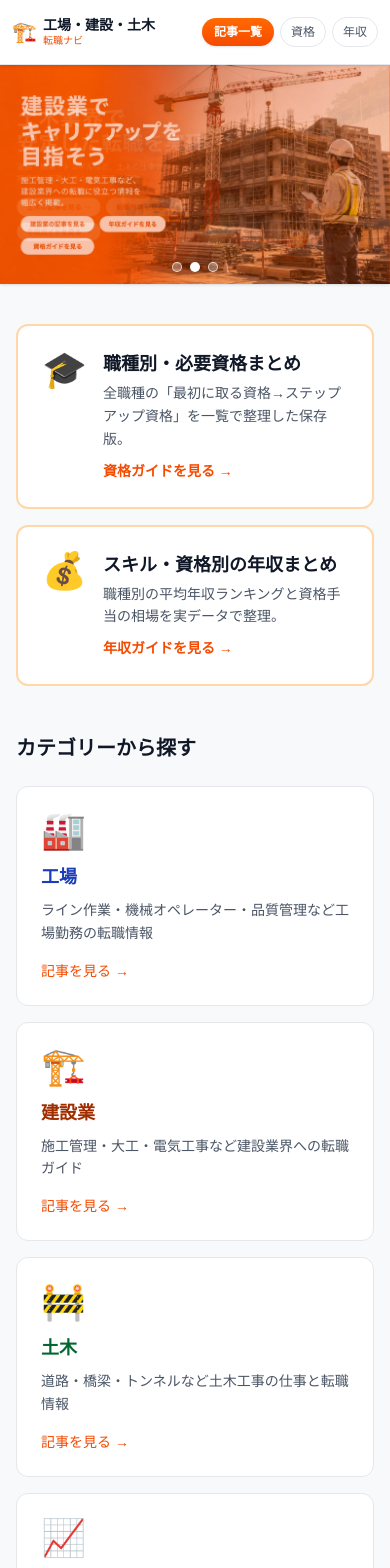
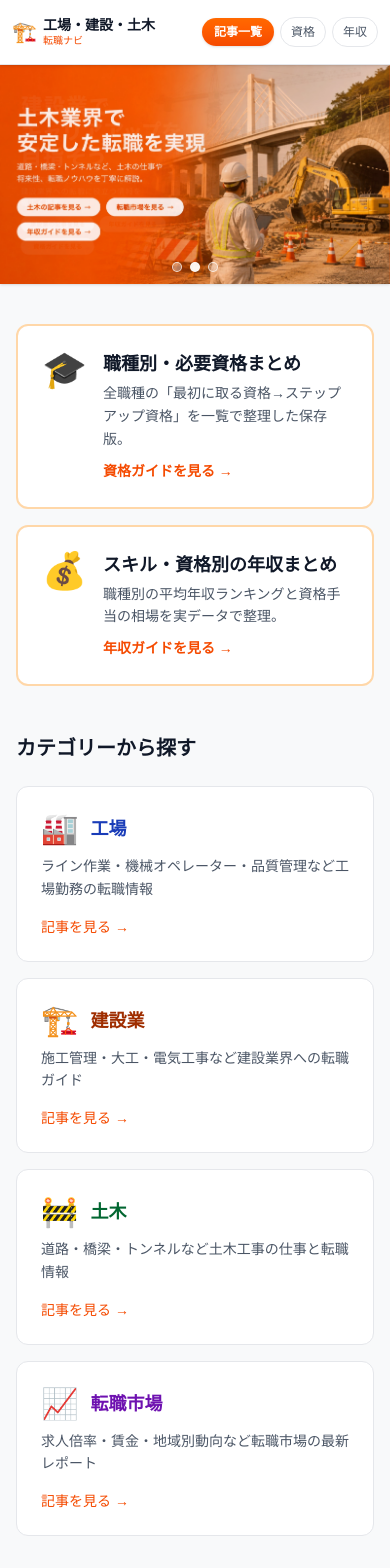
Before and after one commit to mittiy/tensyoku-blog, a Next.js app: page / in a window 390 px wide. Shown: the top 1568 px of the page. Built offline with nearby package versions, Linux system fonts and the light colour scheme.

Commit message:
Place category card icon beside title on mobile
Co-Authored-By: Claude Fable 5 <noreply@anthropic.com>

```diff
--- a/src/app/page.tsx
+++ b/src/app/page.tsx
@@ -103,10 +103,12 @@ export default function HomePage() {
                 href={`/categories/${cat}`}
                 className="group bg-white rounded-xl border border-gray-200 p-6 hover:shadow-md transition-shadow"
               >
-                <div className="text-4xl mb-3">{icon}</div>
-                <h3 className={`font-bold text-lg mb-2 ${text}`}>
-                  {CATEGORY_LABELS[cat]}
-                </h3>
+                <div className="flex items-center gap-3 mb-2 sm:block sm:mb-0">
+                  <div className="text-3xl sm:text-4xl sm:mb-3">{icon}</div>
+                  <h3 className={`font-bold text-lg sm:mb-2 ${text}`}>
+                    {CATEGORY_LABELS[cat]}
+                  </h3>
+                </div>
                 <p className="text-sm text-gray-600 leading-relaxed">{desc}</p>
                 <div className="mt-4 text-sm font-medium text-orange-600 group-hover:text-orange-700">
                   記事を見る →
```
